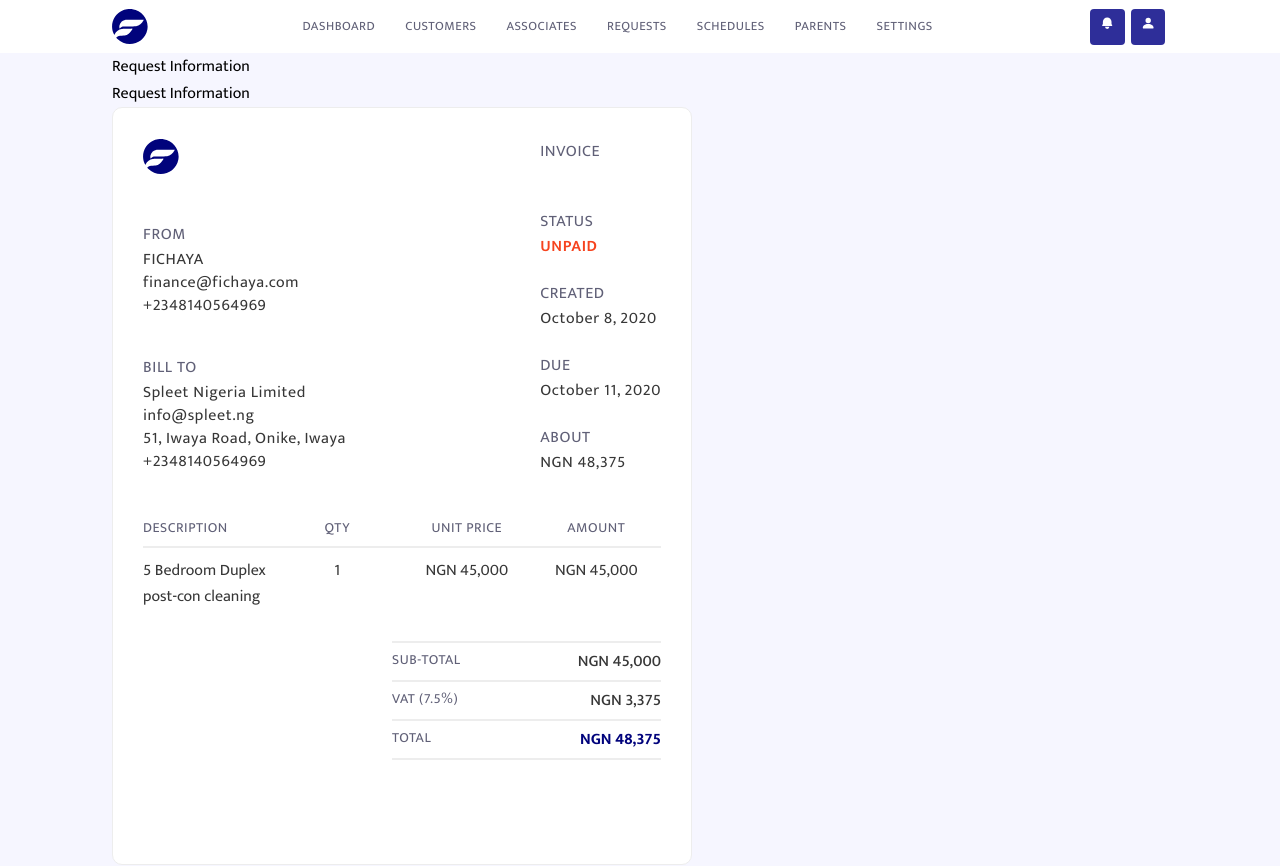
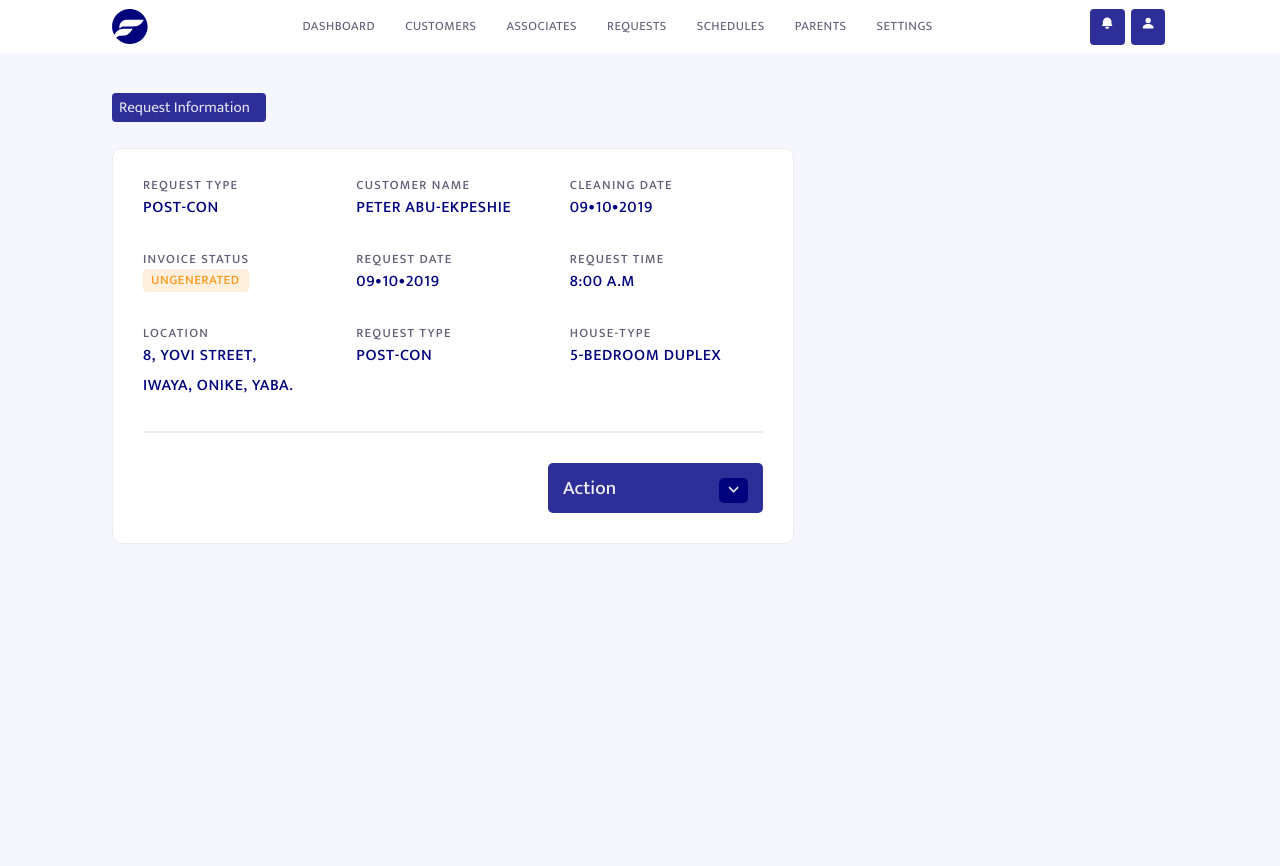
Before and after one commit to Elijahscriptdev/fichaya-test, a React (Create React App) app: page / in a window 1280 px wide. Shown: the top 866 px of the page. After the commit the page ends 800 px from the top, so only its background shows below. Built offline with nearby package versions, Linux system fonts and the light colour scheme.

Commit message:
arrange component structure

```diff
--- a/src/App.js
+++ b/src/App.js
@@ -1,16 +1,16 @@
 import './App.css';
-import Navbar from './components/navbar/Navbar';
-import PreviewInvoice from './components/request/PreviewInvoice';
+// import Navbar from './components/navbar/Navbar';
+// import PreviewInvoice from './components/request/PreviewInvoice';
 // import InvoiceInfo from './components/request/InvoiceInfo';
-// import RequestInformation from './components/request/RequestInformation';
+import RequestInformation from './components/request/RequestInformation';
 
 function App() {
   return (
     <div className="App">
-      <Navbar />
-      {/* <RequestInformation /> */}
+      {/* <Navbar /> */}
+      <RequestInformation />
       {/* <InvoiceInfo /> */}
-      <PreviewInvoice />
+      {/* <PreviewInvoice /> */}
     </div>
   );
 }
--- a/src/components/request/InvoiceInfo.js
+++ b/src/components/request/InvoiceInfo.js
@@ -1,8 +1,11 @@
 import React from "react";
+import Navbar from "../navbar/Navbar";
 import "./InvoiceInfo.css";
 
 const InvoiceInfo = () => {
   return (
+    <>
+      <Navbar />
       <div className='invoice-info-container'>
         <div className='request-info-title'>Request Information</div>
         <div className='request-info-title'>Request Information</div>
@@ -95,6 +98,7 @@
           </form>
         </div>
       </div>
+    </>
   );
 };
 
--- a/src/components/request/PreviewInvoice.js
+++ b/src/components/request/PreviewInvoice.js
@@ -1,9 +1,11 @@
+import React from "react";
+import Navbar from "../navbar/Navbar";
 import "./PreviewInvoice.css";
-
-import React from "react";
 
 const PreviewInvoice = () => {
   return (
+    <>
+      <Navbar />
       <div className='preview-invoice-container'>
         <div className='preview-invoice-title'>Request Information</div>
         <div className='preview-invoice-title'>Request Information</div>
@@ -137,6 +139,7 @@
           </div>
         </form>
       </div>
+    </>
   );
 };
 
--- a/src/components/request/RequestInformation.js
+++ b/src/components/request/RequestInformation.js
@@ -1,6 +1,7 @@
 import React, { useState } from "react";
 import "./RequestInformation.css";
 import { RiArrowDownSLine } from "react-icons/ri";
+import Navbar from "../navbar/Navbar";
 
 const RequestInformation = () => {
   const [click, setClick] = useState(false);
@@ -10,6 +11,8 @@
   };
 
   return (
+    <>
+      <Navbar />
       <div className='request-info-container'>
         <div className='request-info-title'>Request Information</div>
         <div className='request-info-datas'>
@@ -92,6 +95,7 @@
           </div>
         </div>
       </div>
+    </>
   );
 };
 
```
Also changed, not shown: 1 other file (tests, documents, lock files or other folders). Lines whose indentation alone changed are shown as unchanged.
